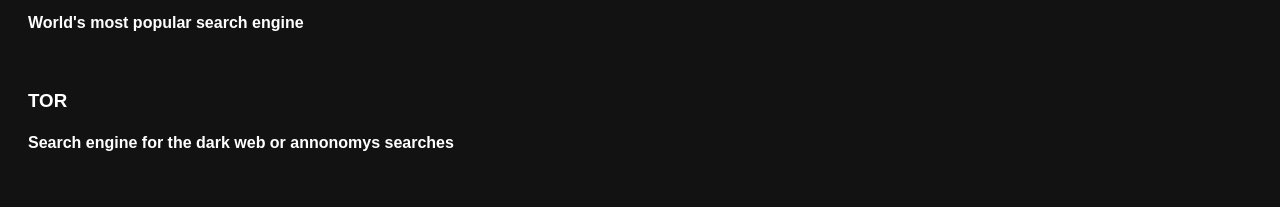
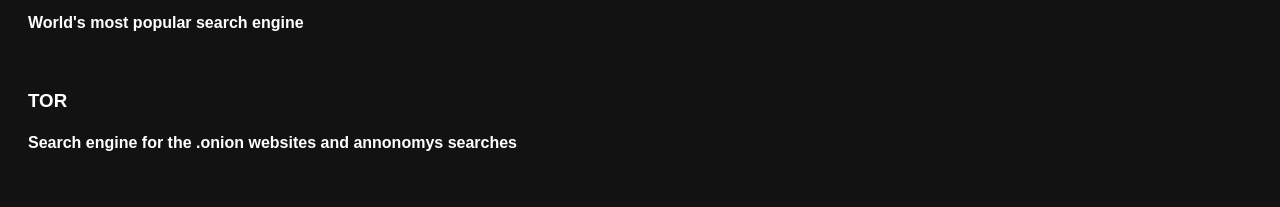
Before and after one commit to YEEZY530/websites, a plain HTML site: page index.html in a window 1280 px wide. Shown: the part 2320-2527 px from the top of the page. Drawn offline with Linux system fonts and the light colour scheme.

Commit message:
Update index.html

```diff
--- a/index.html
+++ b/index.html
@@ -110,7 +110,7 @@
     <h4>World's most popular search engine</h4>
     <br>
     <a href ="https://www.torproject.org" target="_blank"><h3>TOR</h3></a>
-    <h4>Search engine for the dark web or annonomys searches</h4>
+    <h4>Search engine for the .onion websites and annonomys searches</h4>
     <br>
     <a href="https://www.duckduckgo.com" target="_blank"><h3>DUCKDUCKGO</h3></a>
     <h4>Search engine that doesn't track you</h4>
```
